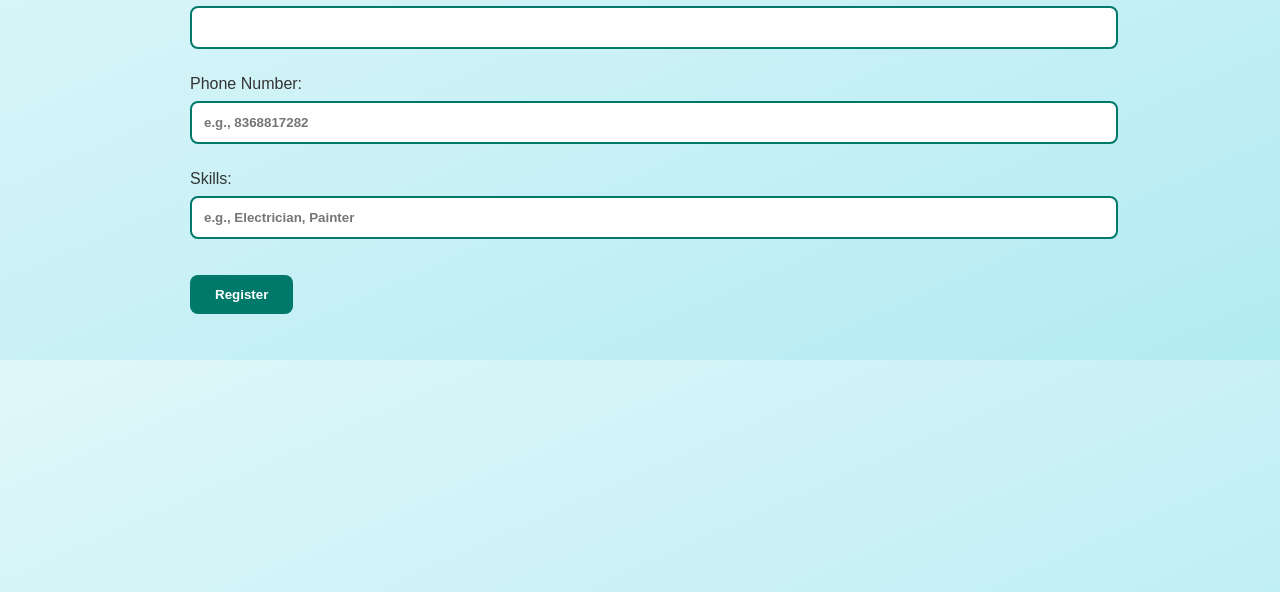
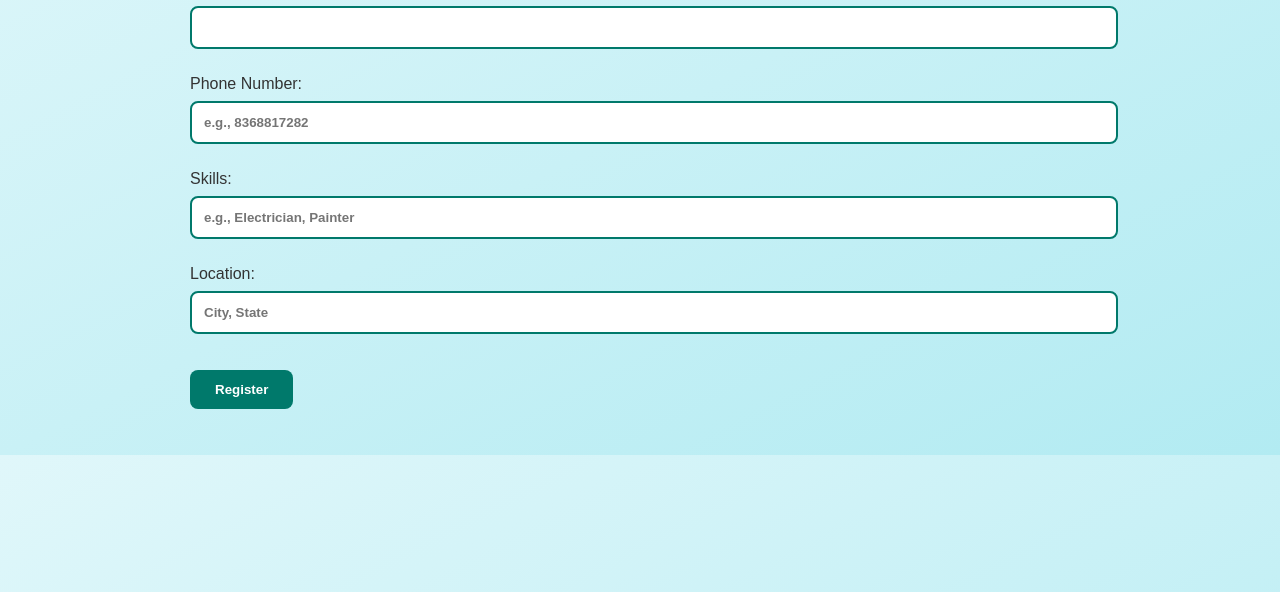
Before and after one commit to CYBER-ARIHANT/UNITYPASS, a plain HTML site: page register.html in a window 1280 px wide. Shown: the part 208-800 px from the top of the page. Drawn offline with Linux system fonts and the light colour scheme; files whose address does not match are found by name.

Commit message:
Add files via upload

```diff
--- a/register.html
+++ b/register.html
@@ -9,19 +9,13 @@
 <body>
   <!-- Navbar -->
   <nav class="navbar">
-    <div class="logo">
-      <img src="image/Unitypass.jpg" alt="UnityPass Logo" class="logo-img">
-    </div>
+    <div class="logo"><img src="image/Unitypass.jpg" alt="UnityPass Logo" class="logo-img"></div>
     <ul class="nav-links">
       <li><a href="index.html" class="nav-link" id="home-link">Home</a></li>
       <li><a href="register.html" class="nav-link" id="register-link">Register</a></li>
       <li><a href="profile.html" class="nav-link" id="profile-link">Profile</a></li>
     </ul>
-    <div class="hamburger">
-      <span></span>
-      <span></span>
-      <span></span>
-    </div>
+    <div class="hamburger"><span></span><span></span><span></span></div>
   </nav>
 
   <div class="container">
@@ -36,6 +30,9 @@
       <label>Skills:</label><br>
       <input type="text" id="skills" placeholder="e.g., Electrician, Painter"><br><br>
 
+      <label>Location:</label><br>
+      <input type="text" id="location" placeholder="City, State"><br><br>
+
       <button type="submit">Register</button>
     </form>
     <p id="register-msg"></p>
```
